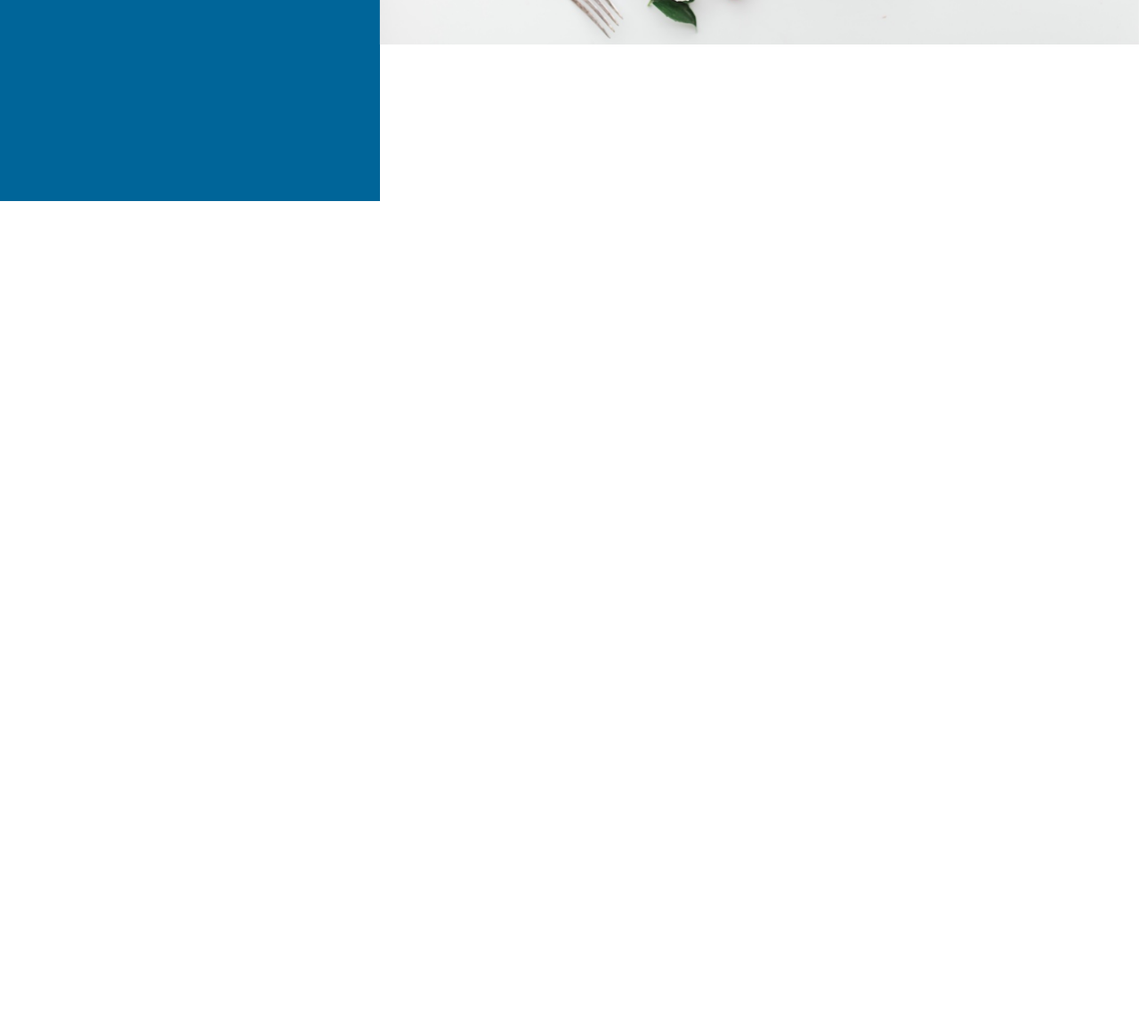
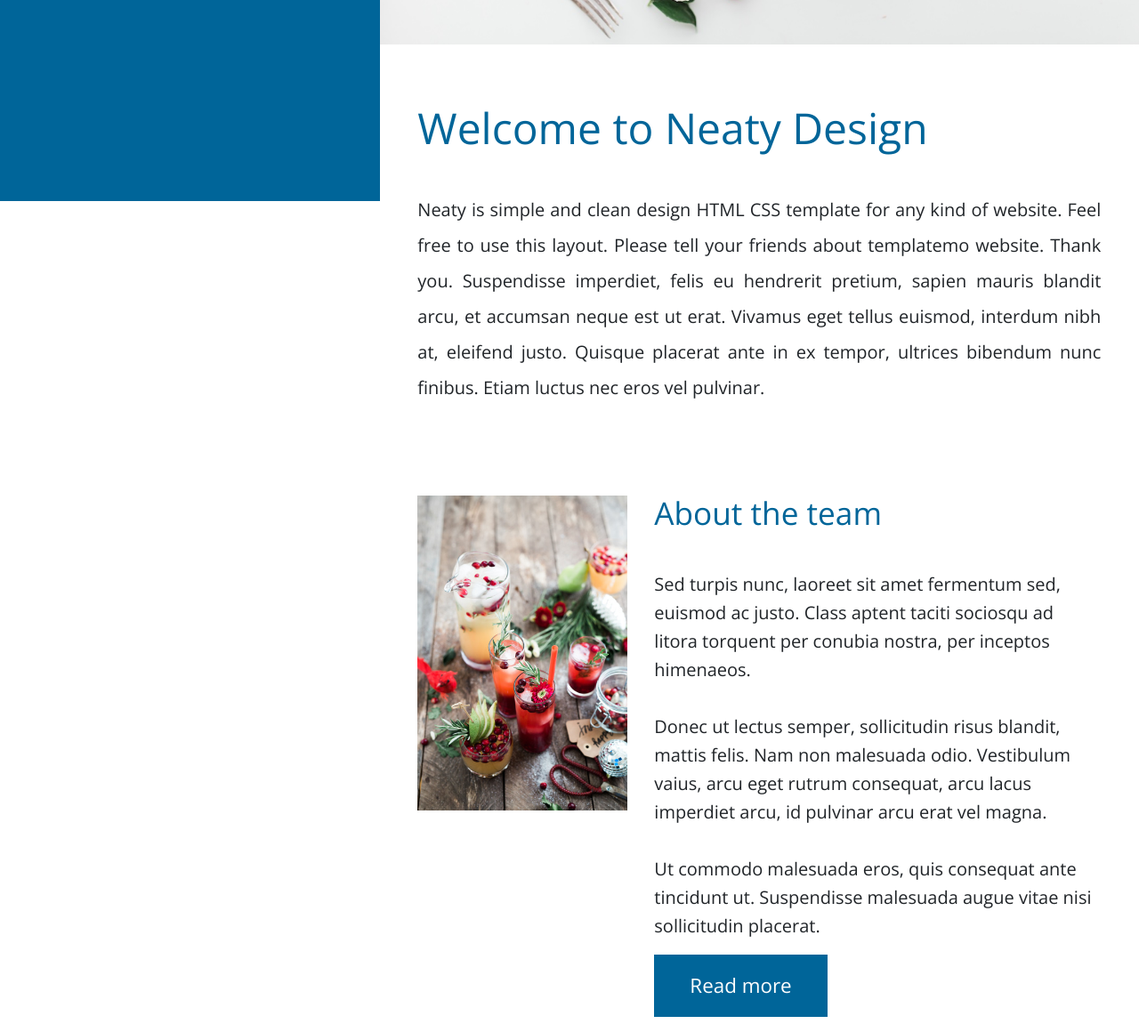
Before and after one commit to oussamabouchikhi/Neaty, a plain HTML site: page index.html in a window 1280 px wide. Shown: the part 574-1734 px from the top of the page at 89% size. Before the commit the page ends 800 px from the top, so only its background shows below. Drawn offline with nearby package versions, Linux system fonts and the light colour scheme.

Commit message:
Design welcome & about-team

```diff
--- a/css/main.css
+++ b/css/main.css
@@ -80,3 +80,48 @@ header {
 header img {
   height: 100% !important;
 }
+
+/* Welcome */
+.welcome .container {
+  padding: 8% 5%;
+}
+.welcome h2 {
+  color: #006599;
+  font-size: 3rem;
+  margin-bottom: 45px;
+  font-weight: 500;
+  line-height: 1.1;
+}
+.welcome p {
+  line-height: 2;
+  text-align: justify;
+}
+
+/* About team */
+.about-team .container {
+  padding: 2% 5%;
+}
+/* .about-team img {
+  height: 50%
+} */
+.about-team h3 {
+ color: #006599;
+ font-size: 2.2rem;
+ margin-bottom: 45px;
+ font-weight: 500;
+ line-height: 1.1;
+}
+.about-team p {
+  line-height: 2rem;
+}
+.about-team a {
+  background-color: #006599;
+  border: none;
+  text-decoration: none;
+  color: #FFF;
+  cursor: pointer;
+  display: inline-block;
+  font-size: 1.4rem;
+  padding: 18px 40px;
+}
+/*  */
--- a/index.html
+++ b/index.html
@@ -33,6 +33,30 @@
       <header>
         <img class="img img-fluid" src="images/neaty-01.jpg" alt="banner">
       </header>
+      <!-- Welcome sectio -->
+      <div class="welcome">
+        <div class="container">
+          <h2>Welcome to Neaty Design</h2>
+          <p>Neaty is simple and clean design HTML CSS template for any kind of website. Feel free to use this layout. Please tell your friends about templatemo website. Thank you. Suspendisse imperdiet, felis eu hendrerit pretium, sapien mauris blandit arcu, et accumsan neque est ut erat. Vivamus eget tellus euismod, interdum nibh at, eleifend justo. Quisque placerat ante in ex tempor, ultrices bibendum nunc finibus. Etiam luctus nec eros vel pulvinar.</p>
+        </div>
+      </div>
+      <!-- About team section -->
+      <div class="about-team">
+        <div class="container">
+          <div class="row">
+            <div class="col-md-4">
+              <img class="img-fluid" src="images/neaty-02.jpg" alt="juice">
+            </div>
+            <div class="col-md-8">
+              <h3>About the team</h3>
+              <p>Sed turpis nunc, laoreet sit amet fermentum sed, euismod ac justo. Class aptent taciti sociosqu ad litora torquent per conubia nostra, per inceptos himenaeos.<br><br>
+              Donec ut lectus semper, sollicitudin risus blandit, mattis felis. Nam non malesuada odio. Vestibulum vaius, arcu eget rutrum consequat, arcu lacus imperdiet arcu, id pulvinar arcu erat vel magna.<br><br>
+              Ut commodo malesuada eros, quis consequat ante tincidunt ut. Suspendisse malesuada augue vitae nisi sollicitudin placerat.</p>
+              <a class="" href="#">Read more</a>
+            </div>
+          </div>
+        </div>
+      </div>
     </section>
     <!-- Main content section start -->
 
```
